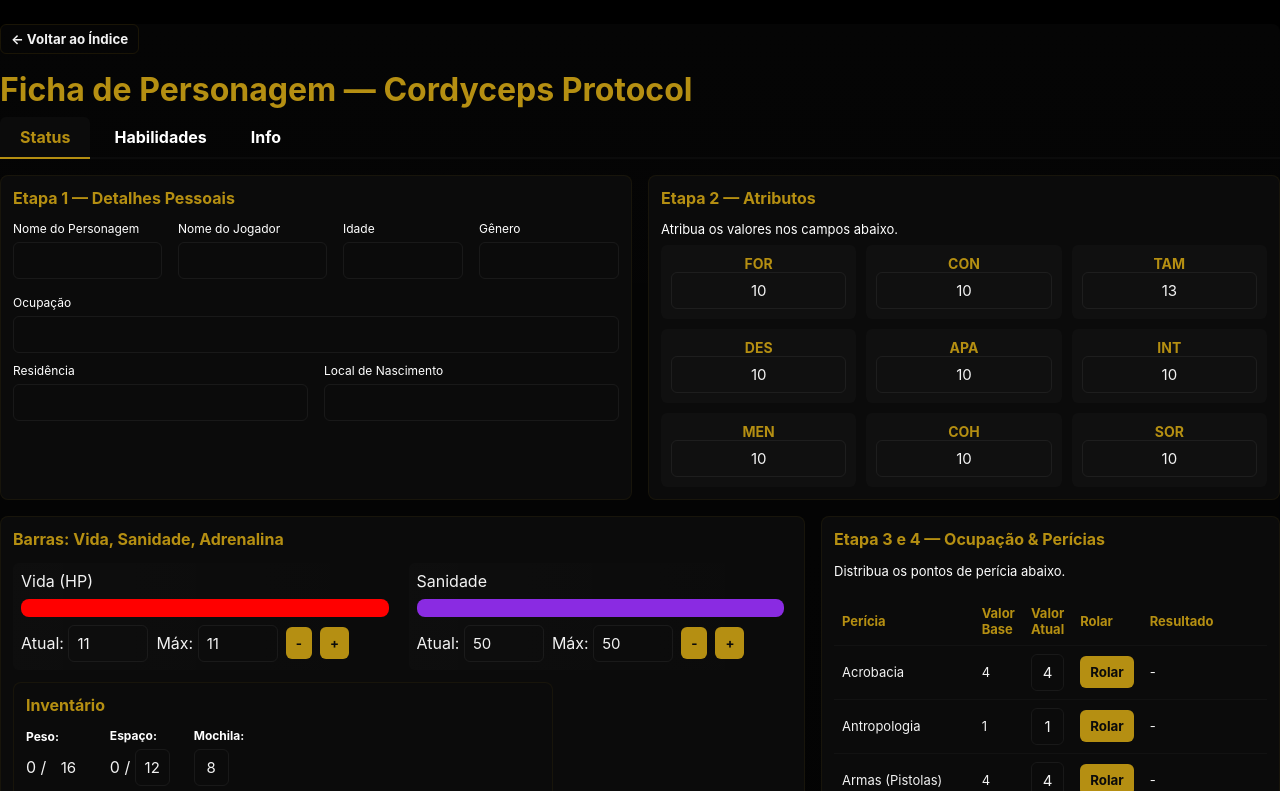
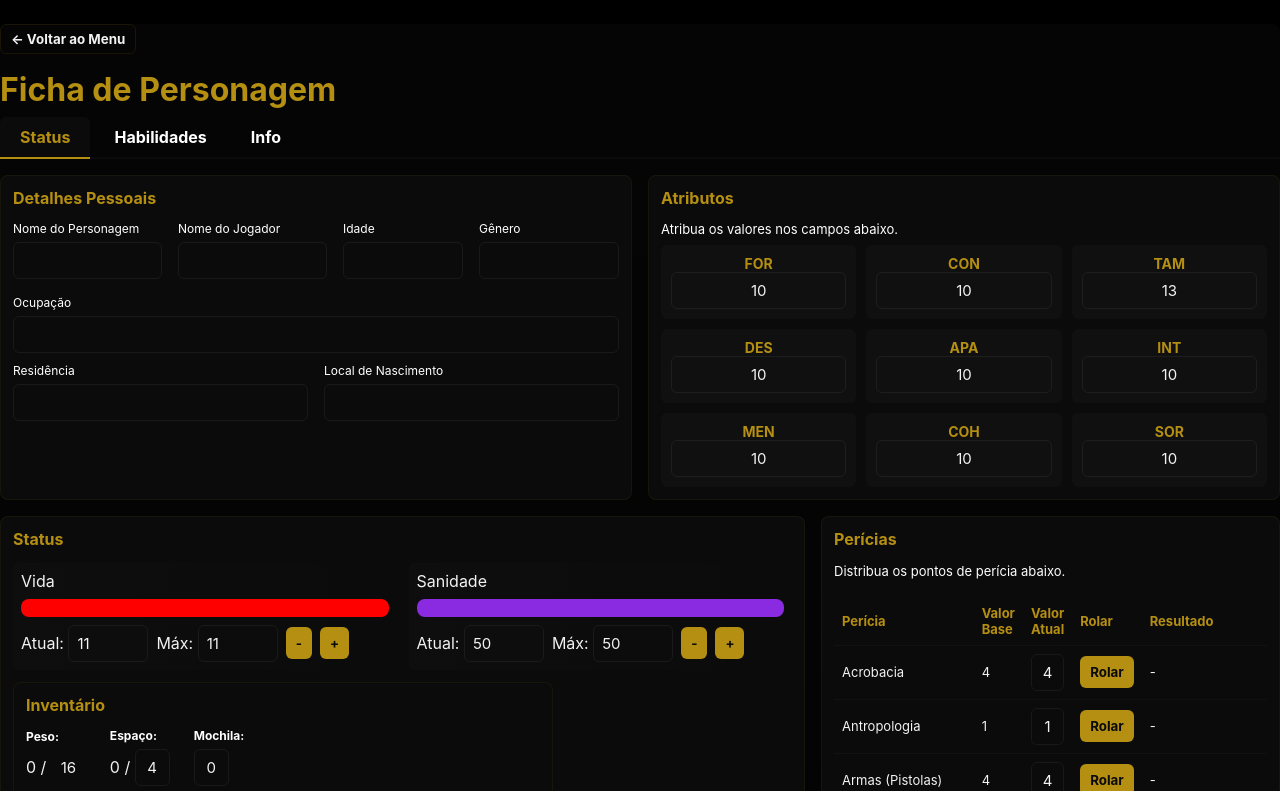
Before and after one commit to braga-tsa/ficha-rpg-gyga, a plain HTML site: page index.html in a window 1280 px wide. Both pictures are taken after a click on the button "Criar Nova Ficha". Shown: the top 791 px of the page. Drawn offline with Linux system fonts and the light colour scheme.

Commit message:
Update index.html

```diff
--- a/index.html
+++ b/index.html
@@ -3,7 +3,7 @@
 <head>
   <meta charset="utf-8" />
   <meta name="viewport" content="width=device-width,initial-scale=1" />
-  <title>Ficha - Cordyceps Protocol (The Last of Us) - Editável</title>
+  <title>Ficha - Cordyceps Protocol</title>
   <style>
     :root{
       --bg:#000000;
@@ -300,9 +300,9 @@
   <div id="fichaContent" style="display:none;">
     <div class="container">
 
-      <button id="backToIndexBtn" class="ghost" style="margin-bottom: 16px; padding: 6px 10px;">&larr; Voltar ao Índice</button>
+      <button id="backToIndexBtn" class="ghost" style="margin-bottom: 16px; padding: 6px 10px;">&larr; Voltar ao Menu</button>
 
-      <h1>Ficha de Personagem — Cordyceps Protocol</h1>
+      <h1>Ficha de Personagem</h1>
 
     <div class="tab-nav">
       <button class="tab-btn active" data-tab="tabStatus">Status</button>
@@ -313,7 +313,7 @@
     <div id="tabStatus" class="tab-content active">
       <div class="row top">
           <div class="col panel">
-            <h2>Etapa 1 — Detalhes Pessoais</h2>
+            <h2>Detalhes Pessoais</h2>
             <div class="row top">
               <div class="col">
                 <label>Nome do Personagem</label>
@@ -348,7 +348,7 @@
             </div>
           </div>
           <div class="col panel">
-            <h2>Etapa 2 — Atributos</h2>
+            <h2>Atributos</h2>
             <div style="font-size:13px;color:var(--muted);margin-bottom:8px">Atribua os valores nos campos abaixo.</div>
             <div class="attributes" id="attributes">
               </div>
@@ -358,10 +358,10 @@
         <div class="row bottom">
           <div class="col" style="flex: 0 0 805px; max-width:805px; display:flex; flex-direction:column; gap:12px;">
             <div class="panel">
-              <h2>Barras: Vida, Sanidade, Adrenalina</h2>
+              <h2>Status</h2>
                <div class="bars">
                 <div class="bar">
-                  <div class="label">Vida (HP)</div>
+                  <div class="label">Vida</div>
                   <div class="meter"><i id="hpMeter"></i></div>
                   <div class="controls">
                     <div>Atual: <input id="hpCurrent" type="number" min="0" style="width:80px;"/></div>
@@ -429,7 +429,7 @@
                         </div>
                         <div>
                           <label><strong>Mochila:</strong></label>
-                          <input type="number" id="Mochila" style="width:35px; text-align: center;" min="0" value="8">
+                          <input type="number" id="Mochila" style="width:35px; text-align: center;" min="0" value="0">
                         </div>
                       </div>
                       <table id="inventoryTable" style="width:125%;margin-top:8px;">
@@ -445,7 +445,7 @@
           </div>
 
           <div class="col panel" style="flex: 1; min-width: 440px;">
-            <h2>Etapa 3 e 4 — Ocupação & Perícias</h2>
+            <h2>Perícias</h2>
             <div style="font-size:13px;color:var(--muted)">Distribua os pontos de perícia abaixo.</div>
             <div style="margin-top:8px;max-height:430px;overflow:auto">
               <table id="skillsTable">
@@ -459,7 +459,7 @@
 
     <div id="tabHabilidades" class="tab-content">
       <div class="panel">
-        <h2>Habilidades Especiais</h2>
+        <h2>Habilidades</h2>
         <table id="habilidadesTable">
             <thead>
                 <tr>
@@ -562,21 +562,21 @@
         try{
             const data = JSON.parse(localStorage.getItem(SHEET_PREFIX + id))||{};
 
-            // INICIALIZAÇÃO GARANTIDA DE TODOS OS CAMPOS (CORRIGIDO)
+            // INICIALIZAÇÃO DE TODOS OS CAMPOS
             if(!data.attrs) data.attrs = {FOR:10,CON:10,TAM:13,DES:10,APA:10,INT:10,MEN:10,COH:10,SOR:10};
-            if(!data.skills) data.skills = {}; // Garante que state.skills exista
-            if(!data.details) data.details = {}; // Garante que data.details exista
-            if(!data.info) data.info = {}; // Garante que data.info exista
+            if(!data.skills) data.skills = {};
+            if(!data.details) data.details = {};
+            if(!data.info) data.info = {};
             if(data.hpMax===undefined) data.hpMax = Math.floor((data.attrs.CON + data.attrs.TAM)/2);
             if(data.hpCurrent===undefined) data.hpCurrent = data.hpMax;
             if(data.sanMax===undefined) data.sanMax = data.attrs.MEN * 5;
             if(data.sanCurrent===undefined) data.sanCurrent = data.sanMax;
             if(data.adrCurrent===undefined) data.adrCurrent = 0;
-            if(data.mochila===undefined) data.mochila = 8; // <--- CORREÇÃO: Inicializa o valor da mochila
+            if(data.mochila===undefined) data.mochila = 0;
             if (data.isAdrenalineVisible === undefined) data.isAdrenalineVisible = false;
             if (data.isBodyDiagramVisible === undefined) data.isBodyDiagramVisible = false;
 
-            // CORREÇÃO ESSENCIAL: Inicializa valores das perícias
+            // Inicializa valores das perícias
             SKILLS.forEach(([name,base])=>{
                  if(data.skills[name]===undefined) data.skills[name]=base;
             });
@@ -587,7 +587,7 @@
         }
     }
 
-    /* ---------- SCRIPT PRINCIPAL (REESTRUTURADO) ---------- */
+    /* ---------- SCRIPT PRINCIPAL ---------- */
     document.addEventListener("DOMContentLoaded", () => {
 
       const indexPageEl = document.getElementById('indexPage');
@@ -667,7 +667,7 @@
       }
 
       function deleteSheet(id, name) {
-          if (confirm(`Tem certeza que deseja deletar a ficha de "${name}"? Esta ação é irreversível.`)) {
+          if (confirm(`Vai deletar a ficha de "${name}"? Não da pra restaurar, seu comédia.`)) {
               // 1. Remove do localStorage
               localStorage.removeItem(SHEET_PREFIX + id);
               localStorage.removeItem(SHEET_PREFIX + id + '_inventory');
@@ -960,7 +960,7 @@
 
         // <--- CORREÇÃO: Carrega o valor da mochila do estado
         if (mochilaInput) {
-            mochilaInput.value = state.mochila ?? 8;
+            mochilaInput.value = state.mochila ?? 0;
         }
         // ---> FIM CORREÇÃO
 
@@ -969,7 +969,7 @@
       }
 
       addItemBtn.addEventListener("click", () => {
-        const newItem = {nome:'', peso:0, espaco:1};
+        const newItem = {nome:'', peso:0, espaco:0};
         inventory.push(newItem);
         criarLinha(newItem);
         atualizarTotais();
```
